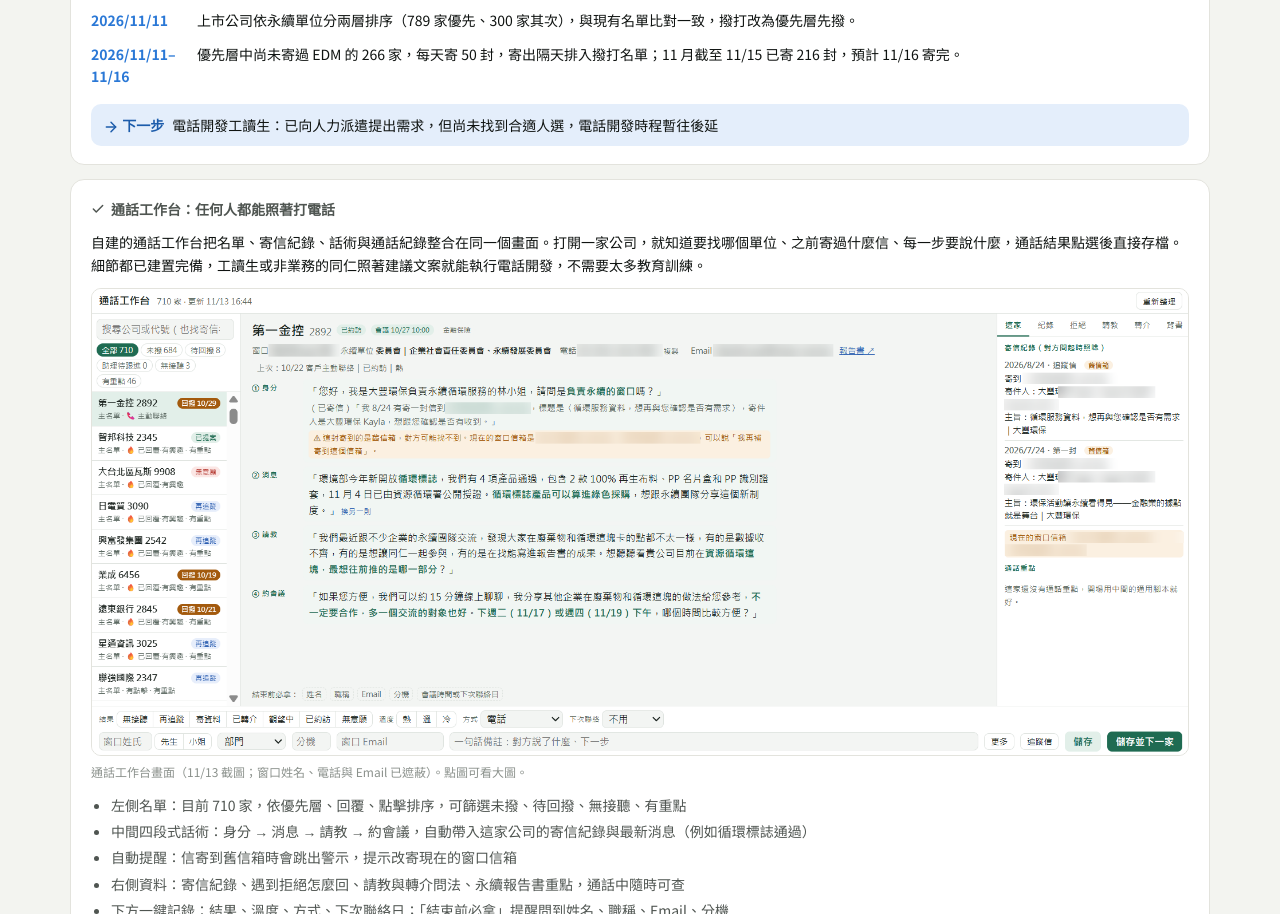
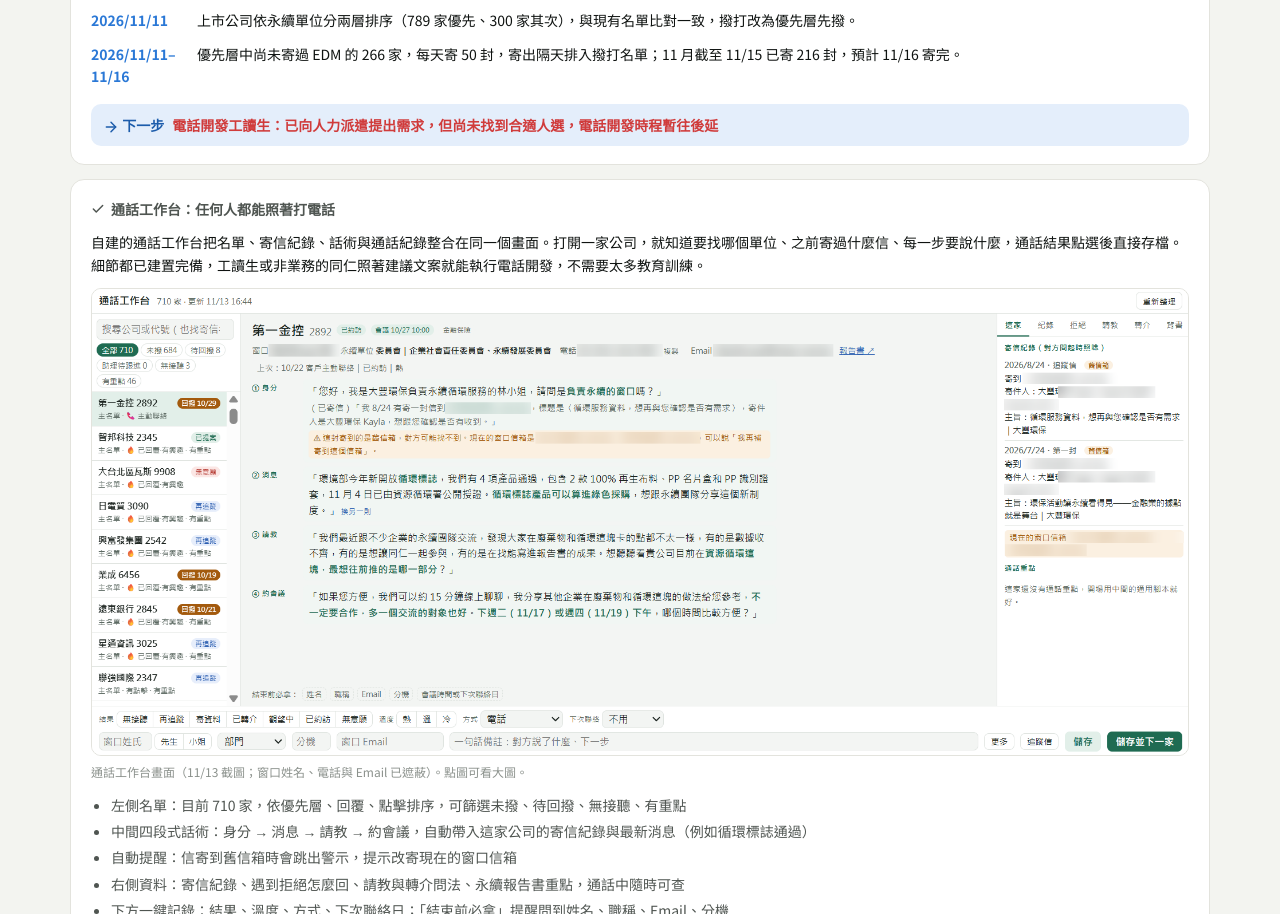
Before and after one commit to kaylalin-df/weekly-marketing-report, a plain HTML site: page index.html in a window 1280 px wide. Shown: the part 1606-2520 px from the top of the page. Drawn offline with Linux system fonts and the light colour scheme.

Commit message:
W47 新客戶開發：下一步改為紅字
Co-Authored-By: Claude Opus 5.5 <noreply@anthropic.com>

```diff
--- a/data/weeks.js
+++ b/data/weeks.js
@@ -69,6 +69,7 @@ window.WEEKLY_DATA = [
         { date: "2026/11/11–11/16", text: "優先層中尚未寄過 EDM 的 266 家，每天寄 50 封，寄出隔天排入撥打名單；11 月截至 11/15 已寄 216 封，預計 11/16 寄完。" }
       ],
       next: "電話開發工讀生：已向人力派遣提出需求，但尚未找到合適人選，電話開發時程暫往後延",
+      nextHl: true,
       cards: [
         {
           title: "通話工作台：任何人都能照著打電話",
--- a/index.html
+++ b/index.html
@@ -147,6 +147,7 @@
   .next b { color: #1c5cab; flex: none; }
   .ask { margin-top: 8px; padding: 10px 12px; background: var(--red-soft); border-radius: 10px; font-size: 14px; display: flex; gap: 8px; align-items: flex-start; }
   .ask b { color: #a02c2c; flex: none; }
+  .red-text { color: var(--red); font-weight: 600; }
   .ref { font-size: 13px; margin-top: 6px; }
   .topics { display: grid; grid-template-columns: repeat(auto-fit, minmax(300px, 1fr)); gap: 10px; margin: 8px 0 4px; }
   .topic { background: #fafaf8; border: 1px solid var(--line); border-radius: 10px; padding: 10px 12px 10px 14px; position: relative; }
@@ -345,7 +346,7 @@
       if (o.monthly) html += `<div class="card"><h3>${I.cal} 每月成效</h3><div class="o-wrap"><table class="o-table"><thead><tr><th>月份</th><th>寄出</th><th>開信率</th><th>點擊率</th><th>回覆率</th></tr></thead><tbody>${o.monthly.map(m => `<tr class="${m.total ? "total" : ""}"><td>${esc(m.month)}</td><td>${esc(m.sent)}</td><td>${esc(m.open)}</td><td>${esc(m.click)}</td><td>${esc(m.reply)}</td></tr>`).join("")}</tbody></table></div>${o.monthlyNote ? `<div class="ref" style="color:var(--ink-3)">${esc(o.monthlyNote)}</div>` : ""}</div>`;
       if (o.hot) html += `<div class="card"><h3>${I.flag} ${esc(o.hot.title || "熱名單")}</h3><div class="o-funnel">${(o.hot.counts || []).map(c => `<div><b>${esc(c.value)}</b>${esc(c.label)}</div>`).join("")}</div><ul class="o-hot">${(o.hot.list || []).map(h => `<li><span>${esc(h.name)}${h.note ? `<small>${esc(h.note)}</small>` : ""}</span><span class="o-tag ${h.tagType || ""}">${esc(h.status)}</span></li>`).join("")}</ul></div>`;
       html += `</div>`;
-      if (o.timeline || o.next) html += `<div class="card" style="margin-top:14px">${o.timeline ? `<h3>${I.arrow} 開發歷程</h3><ul class="o-time">${o.timeline.map(t => `<li><b>${esc(t.date)}</b><span>${esc(t.text)}</span></li>`).join("")}</ul>` : ""}${o.next ? `<div class="next"><b>${I.arrow} 下一步</b><span>${esc(o.next)}</span></div>` : ""}${o.ask ? `<div class="ask"><b>${I.flag} 待討論</b><span>${esc(o.ask)}</span></div>` : ""}</div>`;
+      if (o.timeline || o.next) html += `<div class="card" style="margin-top:14px">${o.timeline ? `<h3>${I.arrow} 開發歷程</h3><ul class="o-time">${o.timeline.map(t => `<li><b>${esc(t.date)}</b><span>${esc(t.text)}</span></li>`).join("")}</ul>` : ""}${o.next ? `<div class="next"><b>${I.arrow} 下一步</b><span${o.nextHl ? ' class="red-text"' : ""}>${esc(o.next)}</span></div>` : ""}${o.ask ? `<div class="ask"><b>${I.flag} 待討論</b><span>${esc(o.ask)}</span></div>` : ""}</div>`;
       (o.cards || []).forEach(c => { html += `<div class="card o-show"><h3>${I.check} ${esc(c.title)}</h3>${c.summary ? `<p>${esc(c.summary)}</p>` : ""}${c.img ? `<figure><a href="${esc(c.img)}" target="_blank" rel="noopener"><img src="${esc(c.img)}" alt="${esc(c.alt || c.title)}" loading="lazy"></a>${c.caption ? `<figcaption>${esc(c.caption)}</figcaption>` : ""}</figure>` : ""}${sub(c.points)}</div>`; });
       html += `</section>`;
     }
```
Also changed, not shown: 1 other file.
